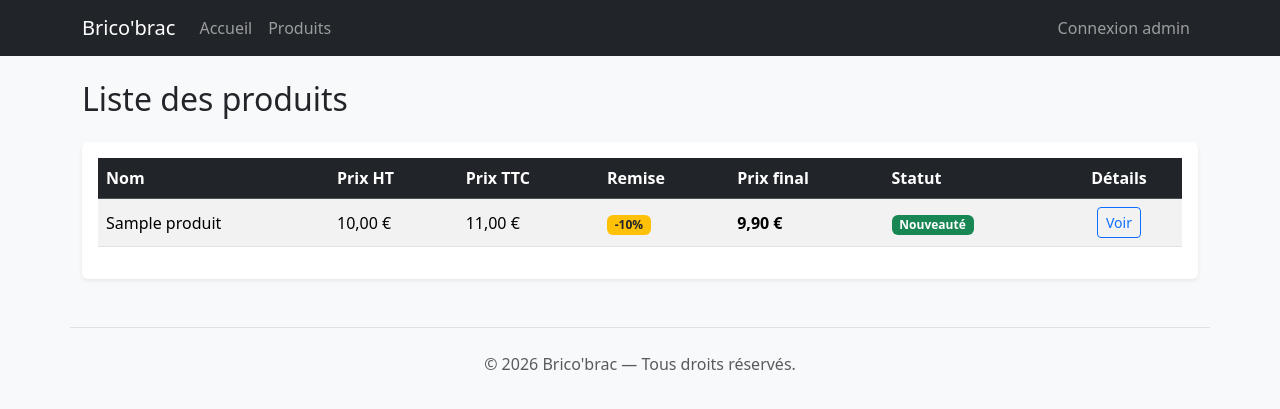
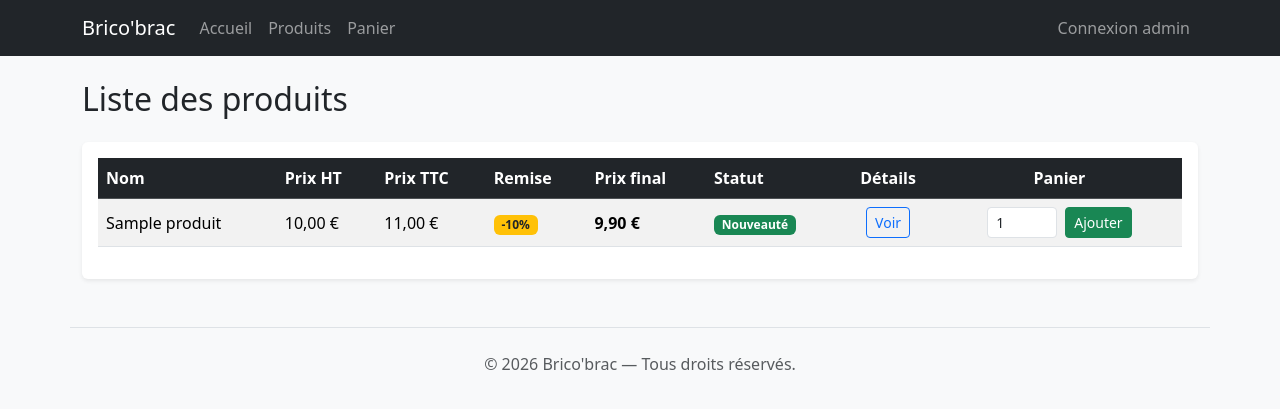
Before and after one commit to Frcode974/Bricobrac, a PHP site: page /produits.php in a window 1280 px wide. Shown: the top 409 px of the page. Run offline with PHP 8.4, Linux system fonts and the light colour scheme; tables that the repository leaves empty hold one stand-in row (values such as "Sample post").

Commit message:
feat(fp4): panier en cookies + validation simulée

```diff
--- a/includes/header.php
+++ b/includes/header.php
@@ -1,9 +1,10 @@
 <?php
-// Si auth.php a été appelé avant, on a déjà session_start().
-// Sinon on démarre la session pour pouvoir lire $_SESSION dans la nav.
 if (session_status() === PHP_SESSION_NONE) {
     session_start();
 }
+
+require_once __DIR__ . '/panier.php';
+$nbArticlesPanier = compterArticlesPanier();
 
 $estConnecte = isset($_SESSION['id_utilisateur']);
 $titrePage   = $titrePage ?? 'Brico\'brac';
@@ -27,6 +28,14 @@ $titrePage   = $titrePage ?? 'Brico\'brac';
                 <ul class="navbar-nav me-auto">
                     <li class="nav-item"><a class="nav-link" href="index.php">Accueil</a></li>
                     <li class="nav-item"><a class="nav-link" href="produits.php">Produits</a></li>
+                     <li class="nav-item">
+        <a class="nav-link" href="panier.php">
+            Panier
+            <?php if ($nbArticlesPanier > 0): ?>
+                <span class="badge bg-warning text-dark"><?= $nbArticlesPanier ?></span>
+            <?php endif; ?>
+        </a>
+    </li>
                 </ul>
                 <ul class="navbar-nav">
                     <?php if ($estConnecte): ?>
--- /dev/null
+++ b/includes/panier.php
@@ -0,0 +1,56 @@
+<?php
+// =====================================================================
+// FP4 — Fonctions utilitaires pour le panier (cookies)
+// =====================================================================
+
+function getPanier(): array
+{
+    $json = $_COOKIE['panier'] ?? '{}';
+    $panier = json_decode($json, true);
+    return is_array($panier) ? $panier : [];
+}
+
+function savePanier(array $panier): void
+{
+    $valeur = json_encode($panier);
+    $expiration = time() + 30 * 24 * 60 * 60; // 30 jours
+    setcookie('panier', $valeur, $expiration, '/');
+    $_COOKIE['panier'] = $valeur; // pour que la même requête en ait connaissance
+}
+
+function ajouterAuPanier(int $idProduit, int $quantite = 1): void
+{
+    if ($idProduit <= 0 || $quantite <= 0) return;
+    $panier = getPanier();
+    $panier[$idProduit] = ($panier[$idProduit] ?? 0) + $quantite;
+    savePanier($panier);
+}
+
+function modifierQuantitePanier(int $idProduit, int $quantite): void
+{
+    $panier = getPanier();
+    if ($quantite <= 0) {
+        unset($panier[$idProduit]);
+    } else {
+        $panier[$idProduit] = $quantite;
+    }
+    savePanier($panier);
+}
+
+function retirerDuPanier(int $idProduit): void
+{
+    $panier = getPanier();
+    unset($panier[$idProduit]);
+    savePanier($panier);
+}
+
+function viderPanier(): void
+{
+    setcookie('panier', '', time() - 3600, '/');
+    $_COOKIE['panier'] = '{}';
+}
+
+function compterArticlesPanier(): int
+{
+    return array_sum(getPanier());
+}
--- a/produits.php
+++ b/produits.php
@@ -21,6 +21,7 @@ require __DIR__ . '/includes/header.php';
                 <th>Prix final</th>
                 <th>Statut</th>
                 <th class="text-center">Détails</th>
+                <th class="text-center">Panier</th>
             </tr>
         </thead>
         <tbody>
@@ -57,6 +58,14 @@ require __DIR__ . '/includes/header.php';
                             Voir
                         </a>
                     </td>
+                    <td class="text-center" style="min-width: 180px;">
+    <form method="POST" action="panier.php" class="d-flex gap-2 justify-content-center">
+        <input type="hidden" name="action" value="ajouter">
+        <input type="hidden" name="id_produit" value="<?= $produit['id_produit'] ?>">
+        <input type="number" name="quantite" value="1" min="1" class="form-control form-control-sm" style="width: 70px;">
+        <button type="submit" class="btn btn-success btn-sm">Ajouter</button>
+    </form>
+</td>
                 </tr>
             <?php endforeach; ?>
         </tbody>
```
Also changed, not shown: detail_produit.php (+7 -1 lines), panier.php (added, +145 -0 lines).
